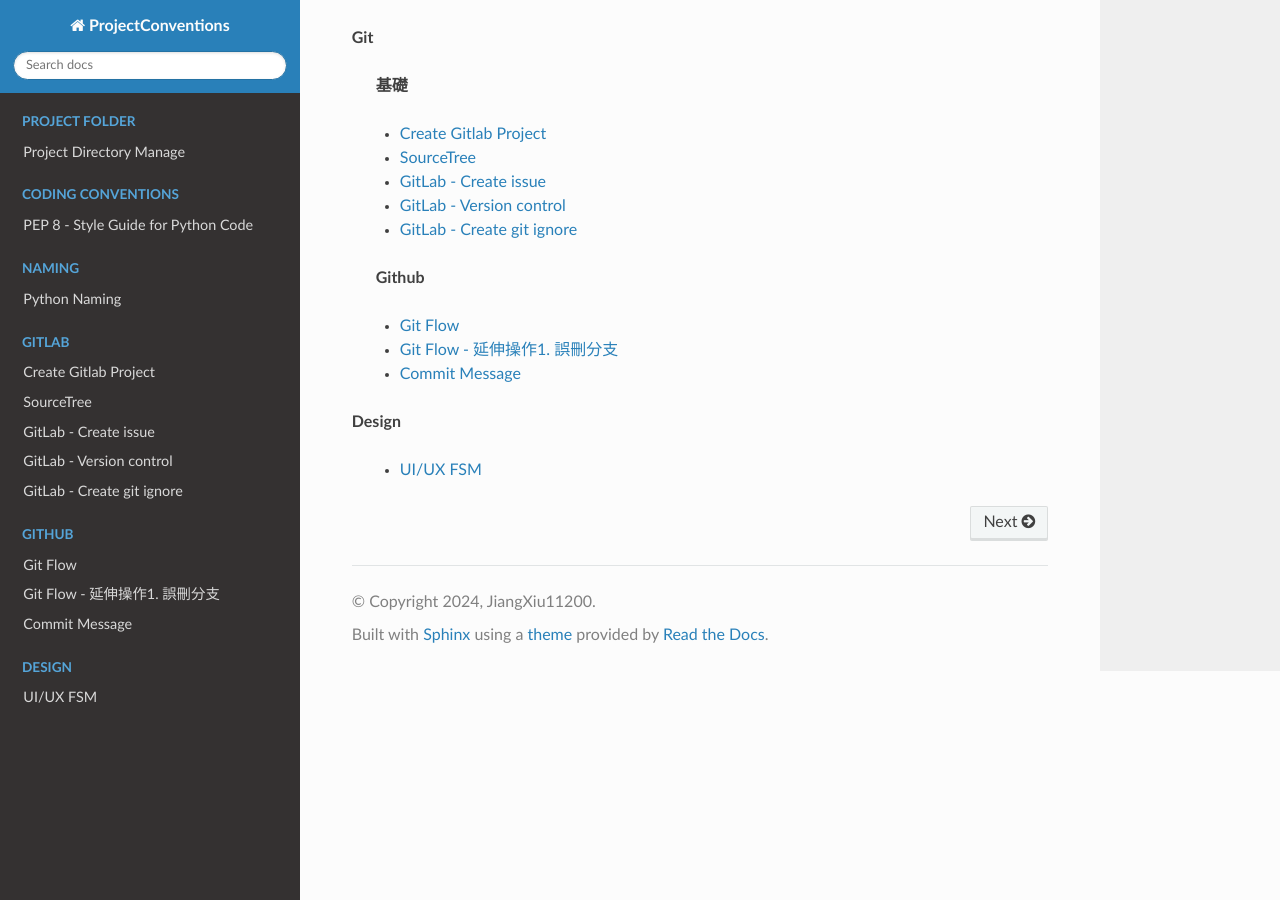
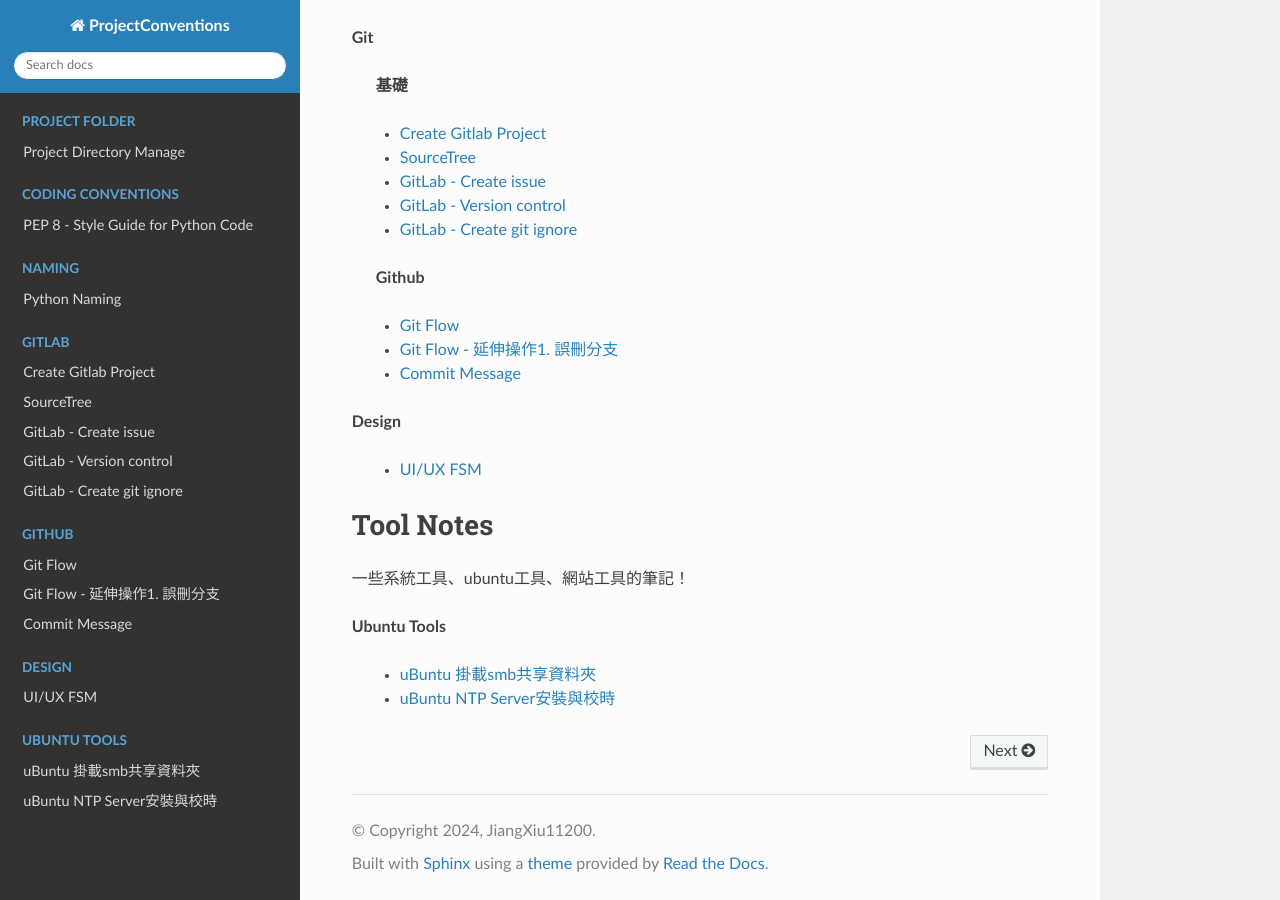
Before and after one commit to JiangXiu11200/ProjectConventions, a Sphinx documentation site: the page built from source/index.rst, in a window 1280 px wide and 900 px high, scrolled down 515 px. Built offline with Sphinx 7.4.7 and the Read the Docs theme 2.0.0, drawn with Linux system fonts in a browser that asks for light colours; some of the changed lines change nothing that is shown.

Commit message:
feat (ubuntu): ubuntu notes add ubuntu smb add ubuntu ntp

````diff
--- a/source/index.rst
+++ b/source/index.rst
@@ -39,6 +39,17 @@ Project Conventions
 **Design**
 
    * :doc:`pages/Design/uiux_fsm`
+
+
+Tool Notes
+================================
+
+一些系統工具、ubuntu工具、網站工具的筆記！
+
+**Ubuntu Tools**
+
+   * :doc:`pages/Ubuntu/ubuntu_samba`
+   * :doc:`pages/Ubuntu/ubuntu_ntp_server`
 
 .. toctree::
    :caption: Project Folder
@@ -87,3 +98,12 @@ Project Conventions
    :hidden:
 
    pages/Design/uiux_fsm
+
+
+.. toctree::
+   :caption: Ubuntu Tools
+   :maxdepth: 1
+   :hidden:
+
+   pages/Ubuntu/ubuntu_samba
+   pages/Ubuntu/ubuntu_ntp_server
--- /dev/null
+++ b/source/pages/Ubuntu/ubuntu_ntp_server.rst
@@ -0,0 +1,194 @@
+==========================================
+uBuntu NTP Server安裝與校時
+==========================================
+
+Ubuntu 安裝ntp.service
+--------------------------
+
+1. 安裝NTP Service
+~~~~~~~~~~~~~~~~~~~~~
+
+.. code-block:: bash
+
+    sudo apt install ntp
+
+2. 確認安裝
+~~~~~~~~~~~~~~~~~~~~~
+
+.. code-block:: bash
+
+    sntp --version
+
+3. 設定NTP校正伺服器
+~~~~~~~~~~~~~~~~~~~~~
+
+進入ntp.conf檔
+
+.. code-block:: bash
+
+    sudo nano /etc/ntp.conf
+
+修改第21~24行，修改為: ```tw.pool.ntp.org iburst```
+
+
+.. code-block:: bash
+
+    # /etc/ntp.conf, configuration for ntpd; see ntp.conf(5) for help
+
+    driftfile /var/lib/ntp/ntp.drift
+
+    # Leap seconds definition provided by tzdata
+    leapfile /usr/share/zoneinfo/leap-seconds.list
+
+    # Enable this if you want statistics to be logged.
+    #statsdir /var/log/ntpstats/
+
+    statistics loopstats peerstats clockstats
+    filegen loopstats file loopstats type day enable
+    filegen peerstats file peerstats type day enable
+    filegen clockstats file clockstats type day enable
+
+    # Specify one or more NTP servers.
+
+    # Use servers from the NTP Pool Project. Approved by Ubuntu Technical Board
+    # on 2011-02-08 (LP: #104525). See http://www.pool.ntp.org/join.html for
+    # more information.
+    pool 0.tw.pool.ntp.org iburst
+    pool 1.tw.pool.ntp.org iburst
+    pool 2.tw.pool.ntp.org iburst
+    pool 3.tw.pool.ntp.org iburst
+
+    # Use Ubuntu's ntp server as a fallback.
+    pool ntp.ubuntu.com
+
+    # Access control configuration; see /usr/share/doc/ntp-doc/html/accopt.html for
+    # details.  The web page <http://support.ntp.org/bin/view/Support/AccessRestrictions>
+    # might also be helpful.
+    #
+    # Note that "restrict" applies to both servers and clients, so a configuration
+    # that might be intended to block requests from certain clients could also end
+    # up blocking replies from your own upstream servers.
+
+    # By default, exchange time with everybody, but don't allow configuration.
+    restrict -4 default kod notrap nomodify nopeer noquery limited
+    restrict -6 default kod notrap nomodify nopeer noquery limited
+
+    # Local users may interrogate the ntp server more closely.
+    restrict 127.0.0.1
+    restrict ::1
+
+    # Needed for adding pool entries
+    restrict source notrap nomodify noquery
+
+    # Clients from this (example!) subnet have unlimited access, but only if
+    # cryptographically authenticated.
+    #restrict 192.168.123.0 mask 255.255.255.0 notrust
+
+
+4. 重新啟動ntp.service
+~~~~~~~~~~~~~~~~~~~~~~~
+
+.. code-block:: bash
+
+    sudo systemctl restart ntp.service
+
+5. 查看系統時間
+~~~~~~~~~~~~~~~~~~~~~~~
+
+.. code-block:: bash
+
+    date -R
+
+手動NTP校正時間
+--------------------------
+
+1. 安裝ntpdate
+
+.. code-block:: bash
+
+    sudo apt install ntpdate
+
+2. 手動校正時間
+
+.. code-block:: bash
+
+    sudo ntpdate time.stdtime.gov.tw
+
+架設自己的NTP Server
+--------------------------
+
+1. Server端設定流程
+~~~~~~~~~~~~~~~~~~~~~
+
+進入設定檔
+
+.. code-block:: bash
+
+    sudo nano /etc/ntp.conf
+
+找到 restrict 行，並進行修改。
+這個配置允許 192.168.0.0/24 網段的所有設備可以訪問這個 NTP 伺服器。
+
+.. code-block:: bash
+
+    restrict 192.168.0.0 mask 255.255.255.0 nomodify notrap
+
+接著，重啟 NTP 服務
+
+.. code-block:: bash
+
+    sudo systemctl restart ntp.service
+
+2. Client端設定流程:
+~~~~~~~~~~~~~~~~~~~~~
+
+進入設定檔
+
+.. code-block:: bash
+
+    sudo nano /etc/ntp.conf
+
+找到 server 行，刪除或註釋掉它們（在行首加 #），然後添加一行以將 Da 的 IP 地址設為 NTP 伺服器，例如：
+
+.. code-block:: bash
+
+    server 192.168.0.66 iburst
+
+接著，重啟 NTP 服務
+
+.. code-block:: bash
+
+    sudo systemctl restart ntp.service
+
+時區設定
+--------------------------
+
+1. 查詢當前時間
+
+.. code-block:: bash
+
+    timedatectl
+
+2. 設定時區
+
+.. code-block:: bash
+
+    sudo timedatectl set-timezone Asia/Taipei
+
+
+問題紀錄：
+--------------------------
+
+設定後，NTP Client端出現以下訊息：
+
+.. code-block:: bash
+
+    receive: KoD packet from 192.168.0.100 has inconsistent xmt/org/rec timestamps.  Ignoring
+
+.. image:: /assets/Ubuntu/ntp_server/ntp_server-1.jpg
+
+.. image:: /assets/Ubuntu/ntp_server/ntp_server-2.jpg
+
+參考資料
+-------------
+* `服務器加入NTP池的設置建議 <https://www.ntppool.org/join/configuration.html>`_
--- /dev/null
+++ b/source/pages/Ubuntu/ubuntu_samba.rst
@@ -0,0 +1,92 @@
+==========================================
+uBuntu 掛載smb共享資料夾
+==========================================
+
+1.安裝所需工具
+--------------------------
+
+.. code-block:: bash
+
+    sudo apt update
+    sudo apt install samba
+    sudo apt install smbclient
+
+2.使用 smbclient 檢查可用的共享
+-------------------------------
+
+.. code-block:: bash
+
+    smbclient -L //server -U username
+
+3.掛載 SMB 共享
+--------------------------
+
+這裡的server和sharename 分別是你的SMB伺服器的地址和共享名稱。
+username和password則是你的SMB帳戶的使用者名稱和密碼。
+
+.. code-block:: bash
+
+    sudo mkdir /mnt/myshare
+    sudo mount -t cifs //server/sharename /mnt/myshare -o username=username,password=password
+
+4. 設定smb server
+--------------------------
+
+1. 進入smb.conf
+
+.. code-block:: bash
+
+    sudo nano /etc/samba/smb.conf
+
+2. 新增欄位
+
+.. code-block:: bash
+
+    [SMB_NAME]
+    path = SMB_HOST_PATH
+    valid user = USER_NAME
+    read only = no
+
+3. 將系統用戶新增為 Samba 用戶，並設定密碼：
+
+.. code-block:: bash
+
+    sudo smbpasswd -a user
+
+4. restart smb.service
+
+.. code-block:: bash
+
+    sudo systemctl restart smbd.service
+
+5. 自動掛載smb directory
+-----------------------------
+
+1. 進入/etc/fstab
+
+.. code-block:: bash
+
+    sudo nano /etc/fstab
+
+2. 設定掛載目錄
+
+.. code-block:: bash
+
+    //SMB_SERVER_IP/DIRECTORY_NAME /HOST_MOUNT_DIRECTORY cifs username=USER_NAME,password=PASSWORD,uid=1000,gid=1000 0 0
+
+//SMB_SERVER_IP/DIRECTORY_NAME：這是你要掛載的遠端 CIFS 檔案系統。
+/HOST_MOUNT_DIRECTORY：這是你本地的掛載點。
+cifs：檔案系統類型。
+sername=USER_NAME,password=PASSWORD：掛載所需的使用者名稱和密碼。
+uid=1000,gid=1000：設定檔案的擁有者和群組（可根據實際使用者 ID 和群組 ID 進行調整）。
+0 0：
+* 第一個 0 (dump 選項)：
+
+    * 如果值為 0，則表示不需要備份檔案系統。
+    * 如果值為 1，則表示需要備份檔案系統。一般來說，大多數現代 Linux 系統都不使用 dump，因此通常設定為 0。
+
+* 第二個 0 (fsck 選項)：
+
+    * 如果值為 0，則表示在系統啟動時不需要檢查這個檔案系統。
+    * 如果值為 1，則表示需要在系統啟動時檢查這個檔案系統，且檢查的優先順序最高（通常用於根檔案系統）。
+    * 如果值為 2，則表示需要在系統啟動時檢查這個檔案系統，但優先順序較低（通常用於非根檔案系統）。
````
Also changed, not shown: source/assets/Ubuntu/ntp_server/ntp_server-1.jpg (added), source/assets/Ubuntu/ntp_server/ntp_server-2.jpg (added), 2 other files.
